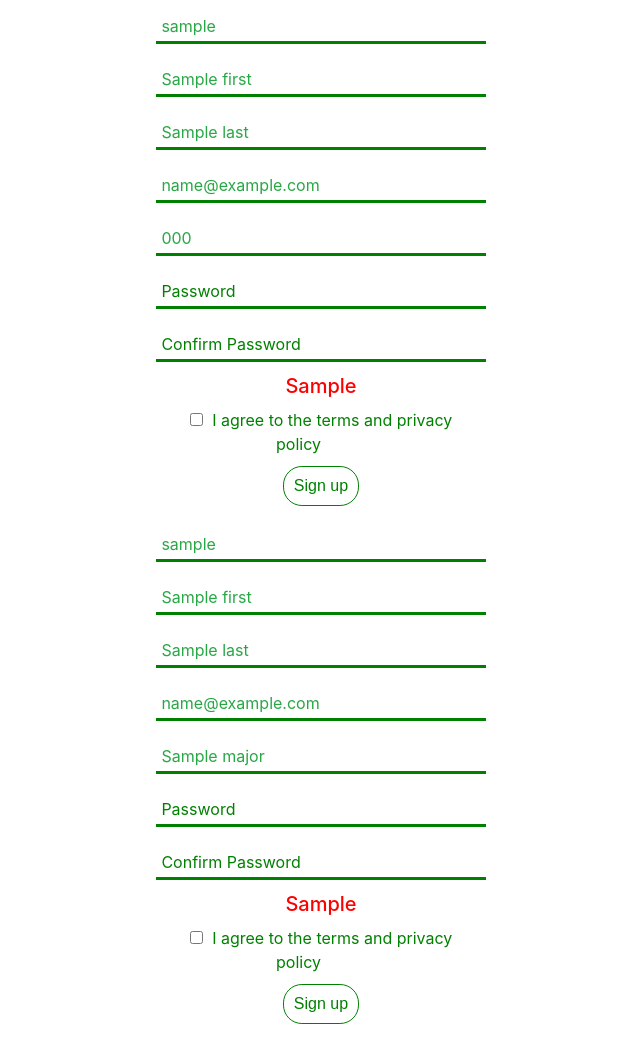
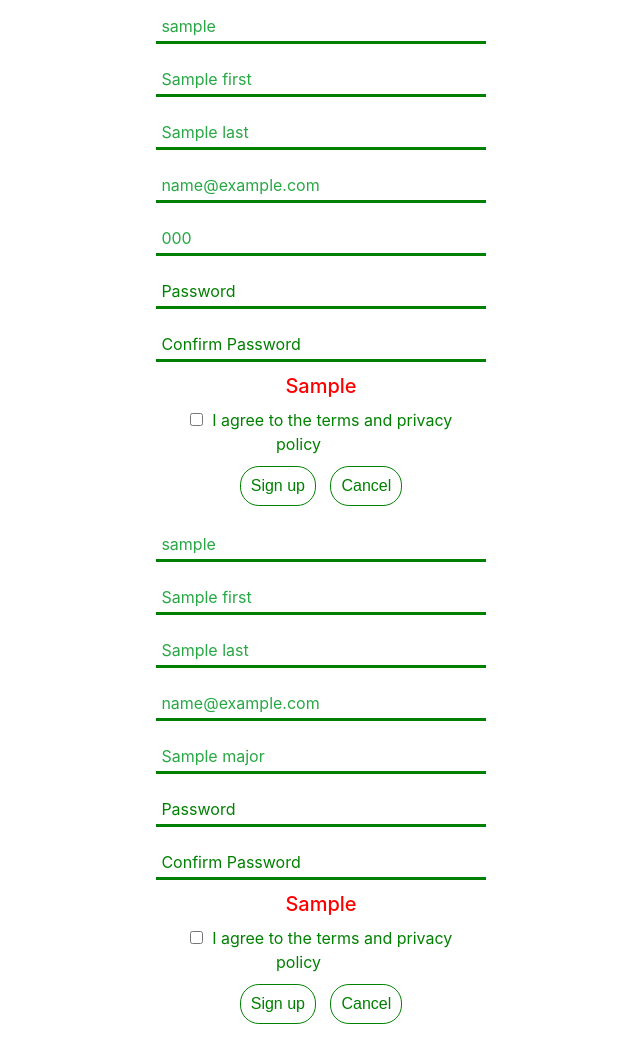
Before and after one commit to AhmedShehab/control_simulator, a Django app: template main/templates/main/register.html in a window 1280 px wide. Shown: the part 251-1288 px from the top of the page, without its empty margins (316-956 px from the left). Run offline with Django 3.2, Linux system fonts and the light colour scheme; the template is opened without the code that fills it: most values are stand-ins (such as "Sample title", 1, 10 or a date in 2020).

Commit message:
Check Point

```diff
--- a/main/static/main/script/register.js
+++ b/main/static/main/script/register.js
@@ -1,25 +1,22 @@
-function openStudentForm(){
+function openStudentForm() {
     document.getElementById("studentForm").style.display = "block";
     document.getElementById("studForm").style.display = "none";
     document.getElementById("instForm").style.display = "none";
 }
 
-/* function closeStudentForm(){
-    document.getElementById("studentForm").style.display = "none";
-    document.getElementById("studInstForm").style.display = "block";
-} */
-function openInstructorForm(){
+ function closeRegisterForm(){
+     location.reload();
+}
+function openInstructorForm() {
     status = "i";
     document.getElementById("instructorForm").style.display = "block";
     document.getElementById("studForm").style.display = "none";
     document.getElementById("instForm").style.display = "none";
 }
-/*
-function closeInstructorForm(){
-    document.getElementById("instructorForm").style.display = "none";
-} */
-if (document.getElementById("instMSG")){
-        openInstructorForm();
+
+
+if (document.getElementById("instMSG")) {
+    openInstructorForm();
 }
 if (document.getElementById("studMSG")) {
     openStudentForm();
--- a/main/templates/main/register.html
+++ b/main/templates/main/register.html
@@ -47,6 +47,7 @@
         <span style="color: green;margin-right: 40px;">I agree to the terms and privacy policy</span>
         <br>
         <button class="button" type="submit" name="student" value="1">Sign up</button>
+        <button class="button" type="button" onclick="closeRegisterForm();">Cancel</button>
     </form>
 </div>
 <div class="container" id="instructorForm" style="display: none;">
@@ -73,6 +74,7 @@
         <span style="color: green;margin-right: 40px;">I agree to the terms and privacy policy</span>
         <br>
         <button class="button" type="submit" name="instructor" value="1">Sign up</button>
+        <button class="button" type="button" onclick="closeRegisterForm();">Cancel</button>
     </form>
 <script src="{% static 'main/script/register.js' %}"></script>
 </div>
```
Also changed, not shown: main/static/main/script/chart.js (+11 -9 lines), db.sqlite3, main/templates/main/layout.html (line endings or trailing spaces).
